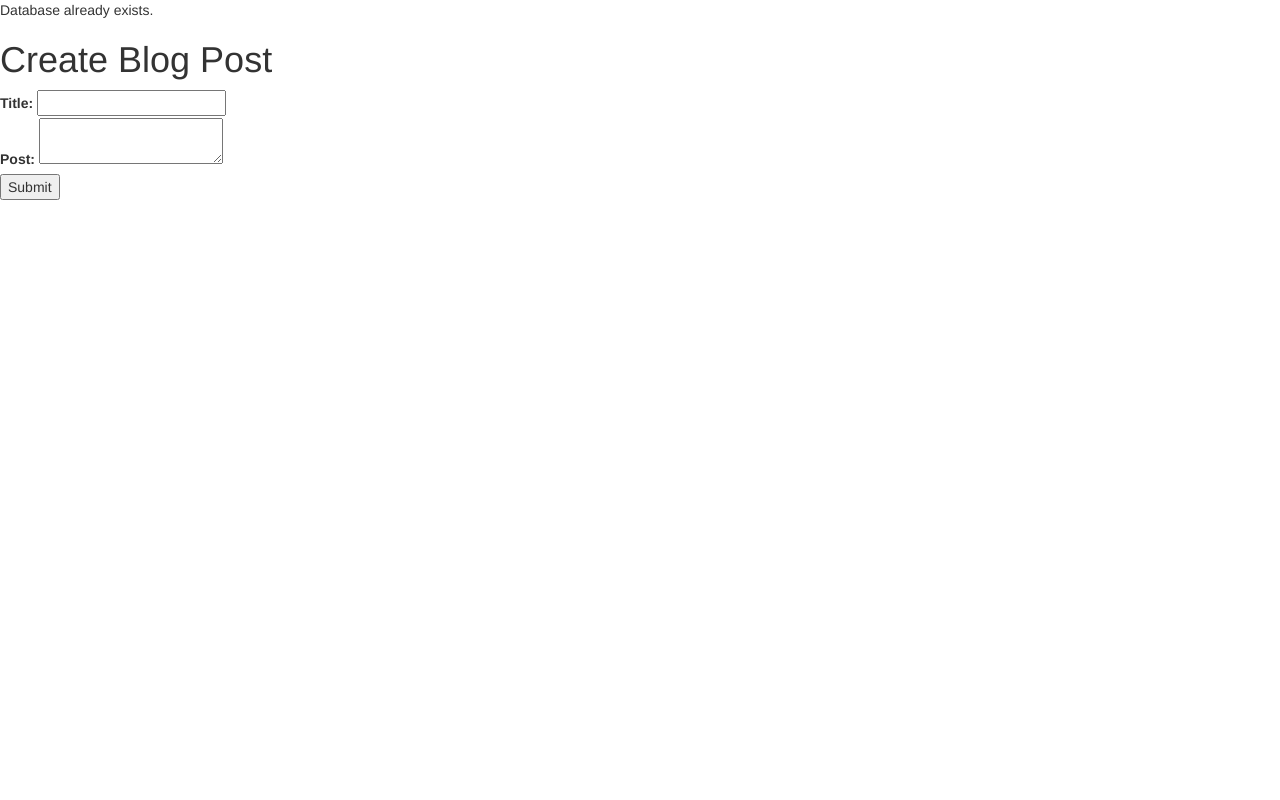
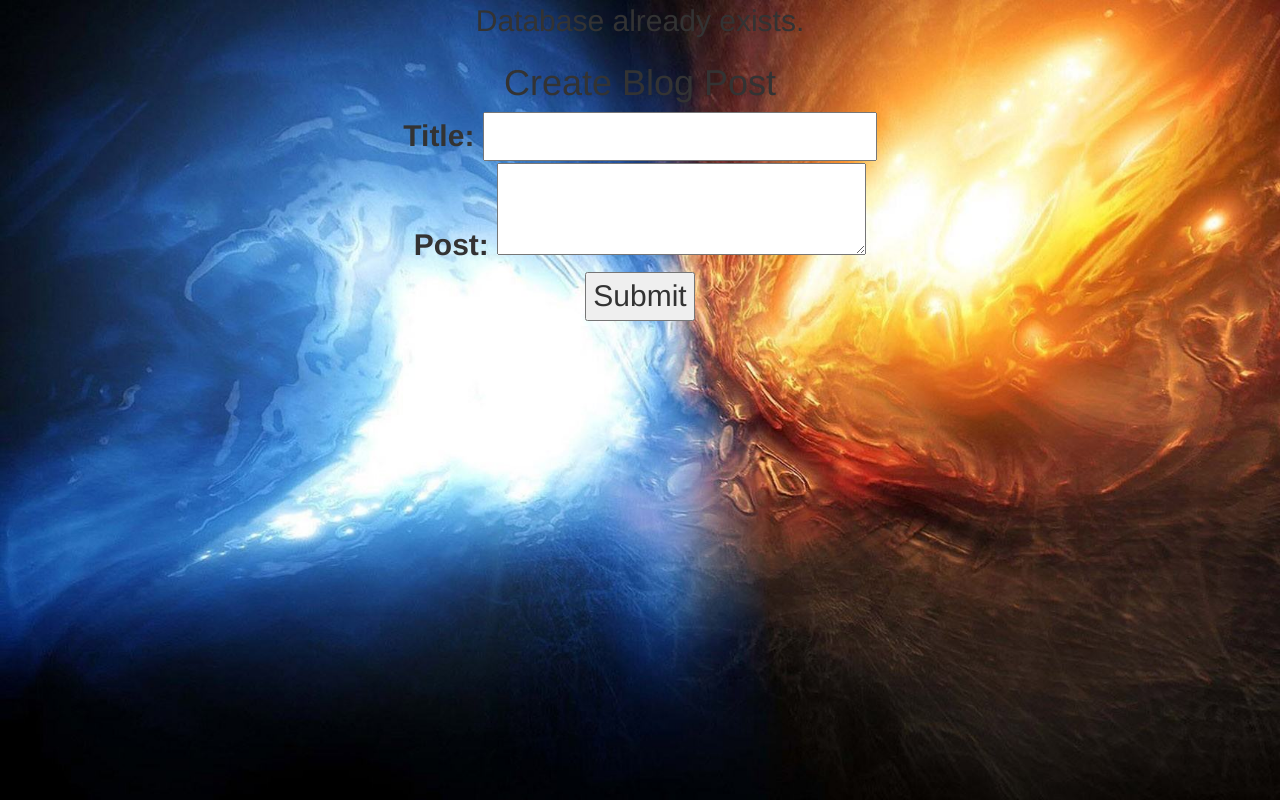
Before and after one commit to Henry0427ramirez/php-blog, a PHP site: page /post.php in a window 1280 px wide. Run offline with PHP 8.4, Linux system fonts and the light colour scheme; some libraries are stand-ins or nearby versions.

Commit message:
commit 28
editing my css

```diff
--- a/controller/create-post.php
+++ b/controller/create-post.php
@@ -1,5 +1,4 @@
 <?php
-
    require_once(__DIR__ . "/../model/config.php");
    //your storing th connection from create-db into the create-post
 
--- a/css/main.css
+++ b/css/main.css
@@ -1,3 +1,21 @@
 body{
-	background-color: 8E9AAD;
+  font-size: 30px;
+  text-align: center;
+  position: fixed;
+  top: 0;
+  left: 0;
+  /* Preserve aspet ratio */
+  min-width: 100%;
+  min-height: 100%;
+  background-image: url("../images/colors.jpg");
+  background-size: cover;
+  background-repeat: no-repeat;
+  max-width: 100%;
 }
+@media screen and (max-width: 460px) {
+body {
+  background-repeat: no-repeat;
+  background-position: center;
+
+}
+}
```
